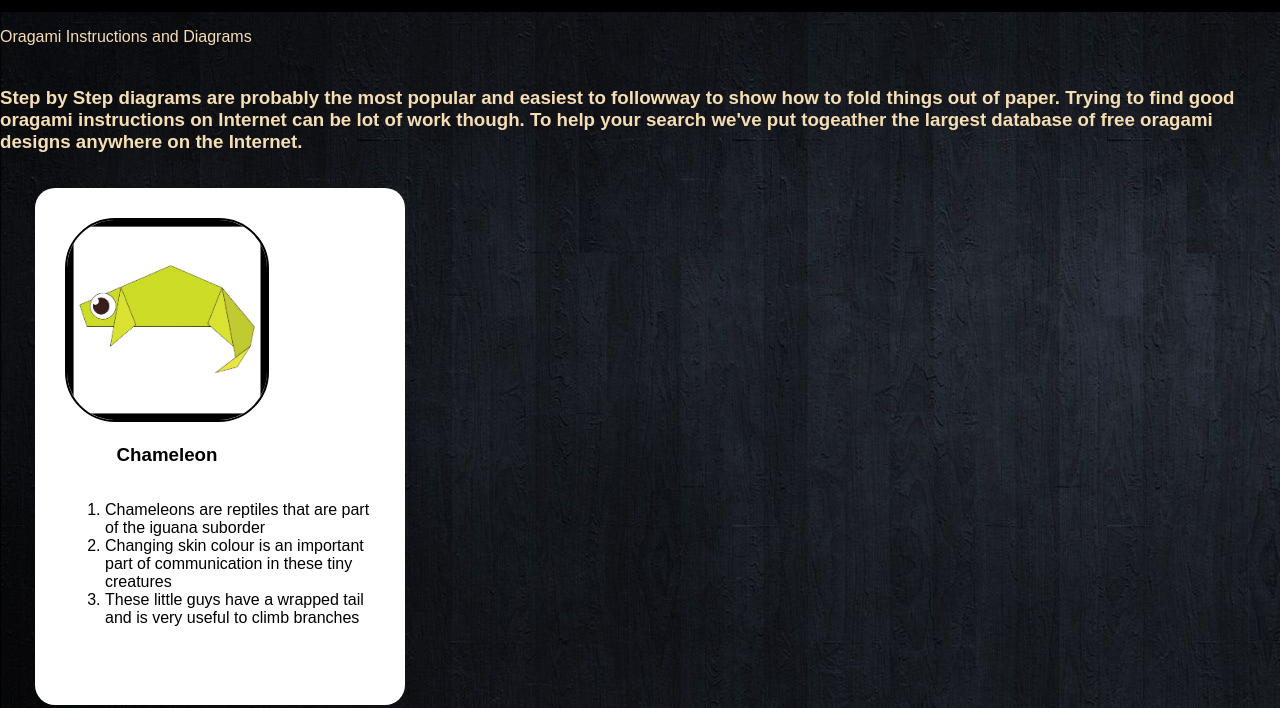
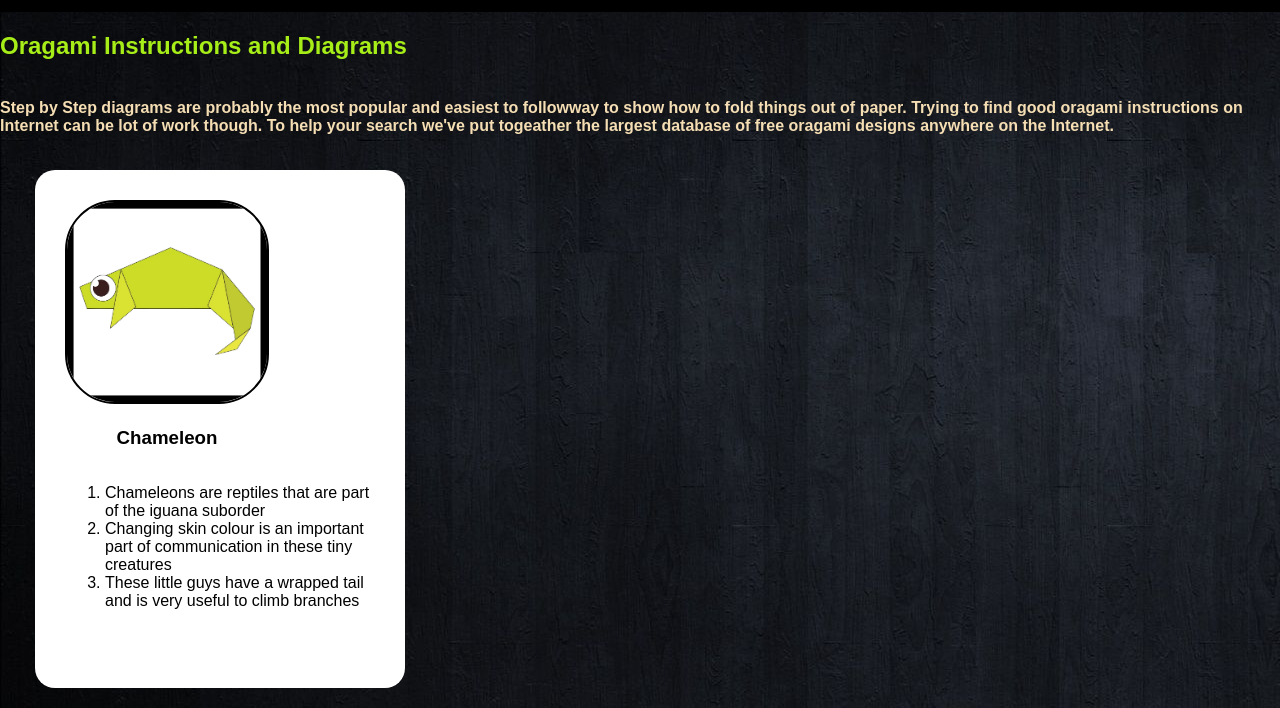
Before and after one commit to Spandan-maker/Project-52, a plain HTML site: page index.html in a window 1280 px wide. Shown: the part 42-750 px from the top of the page. Drawn offline with Linux system fonts and the light colour scheme.

Commit message:
Update index.html

```diff
--- a/index.html
+++ b/index.html
@@ -15,15 +15,15 @@
 
     <div class="bodyimg">
 
-        <p>
+        <h2>
             Oragami Instructions and Diagrams
-        </p>
-        <h3><br><div>
+        </h2>
+        <h4><br><div>
             Step by Step diagrams are probably the most popular and easiest to followway to show how to fold
             things out of paper. Trying to find good oragami instructions on Internet can be lot of work though.
             To help your search we've put togeather the largest database of free oragami designs anywhere on
             the Internet.
-        </h3></div>
+        </h4></div>
     </div>
 
     <div class ="grid">
```
